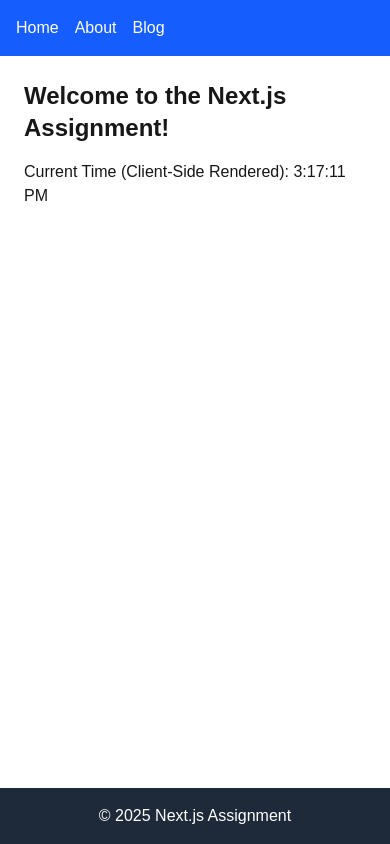
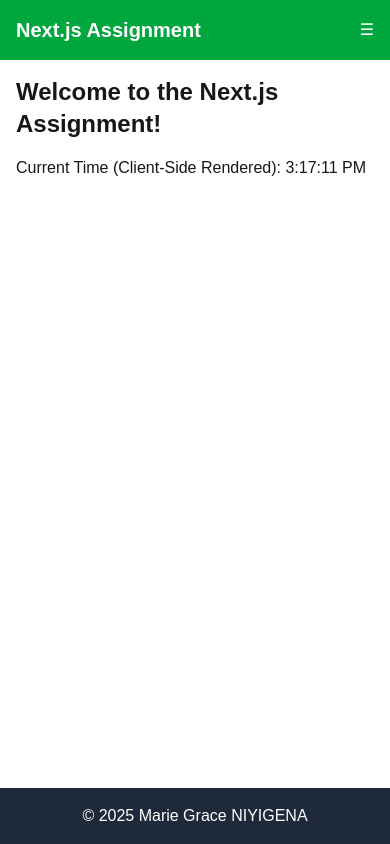
Before and after one commit to graceniyigena34/Next.js-Assignment-, a Next.js app: page / in a window 390 px wide. Built offline with nearby package versions, Linux system fonts and the light colour scheme.

Commit message:
In the layout page added the responsiveness

```diff
--- a/src/app/layout.tsx
+++ b/src/app/layout.tsx
@@ -1,27 +1,49 @@
+"use client";
 import Link from "next/link";
+import { useState } from "react";
 import "./globals.css";
 
 export default function RootLayout({ children }: { children: React.ReactNode }) {
+  const [isMenuOpen, setIsMenuOpen] = useState(false);
+
   return (
     <html lang="en">
       <body className="flex flex-col min-h-screen bg-gray-50 text-gray-900">
 
-        <header className="bg-blue-600 text-white p-4">
-          <nav className="flex space-x-4">
-            <Link href="/" className="hover:underline">Home</Link>
-            <Link href="/about" className="hover:underline">About</Link>
-            <Link href="/blog" className="hover:underline">Blog</Link>
-          </nav>
+        <header className="bg-green-600 text-white p-4">
+          <div className="flex justify-between items-center max-w-6xl mx-auto">
+            <h1 className="text-xl font-bold">Next.js Assignment</h1>
+
+
+            <nav className="hidden md:flex space-x-6">
+              <Link href="/" className="hover:underline">Home</Link>
+              <Link href="/about" className="hover:underline">About</Link>
+              <Link href="/blog" className="hover:underline">Blog</Link>
+            </nav>
+
+
+            <button className="md:hidden" onClick={() => setIsMenuOpen(!isMenuOpen)}>
+              {isMenuOpen ? "✖" : "☰"}
+            </button>
+          </div>
+
+
+          {isMenuOpen && (
+            <nav className="flex flex-col mt-2 space-y-2 md:hidden max-w-6xl mx-auto">
+              <Link href="/" className="hover:underline" onClick={() => setIsMenuOpen(false)}>Home</Link>
+              <Link href="/about" className="hover:underline" onClick={() => setIsMenuOpen(false)}>About</Link>
+              <Link href="/blog" className="hover:underline" onClick={() => setIsMenuOpen(false)}>Blog</Link>
+            </nav>
+          )}
         </header>
 
 
-        <main className="flex-1 p-6">
+        <main className="flex-1 p-4 md:p-6 max-w-6xl mx-auto w-full">
           {children}
         </main>
 
-
-        <footer className="bg-gray-800 text-white text-center p-4">
-          © 2025 Next.js Assignment
+        <footer className="bg-gray-800 text-white text-center p-4 mt-auto">
+          © 2025 Marie Grace NIYIGENA
         </footer>
       </body>
     </html>
```
